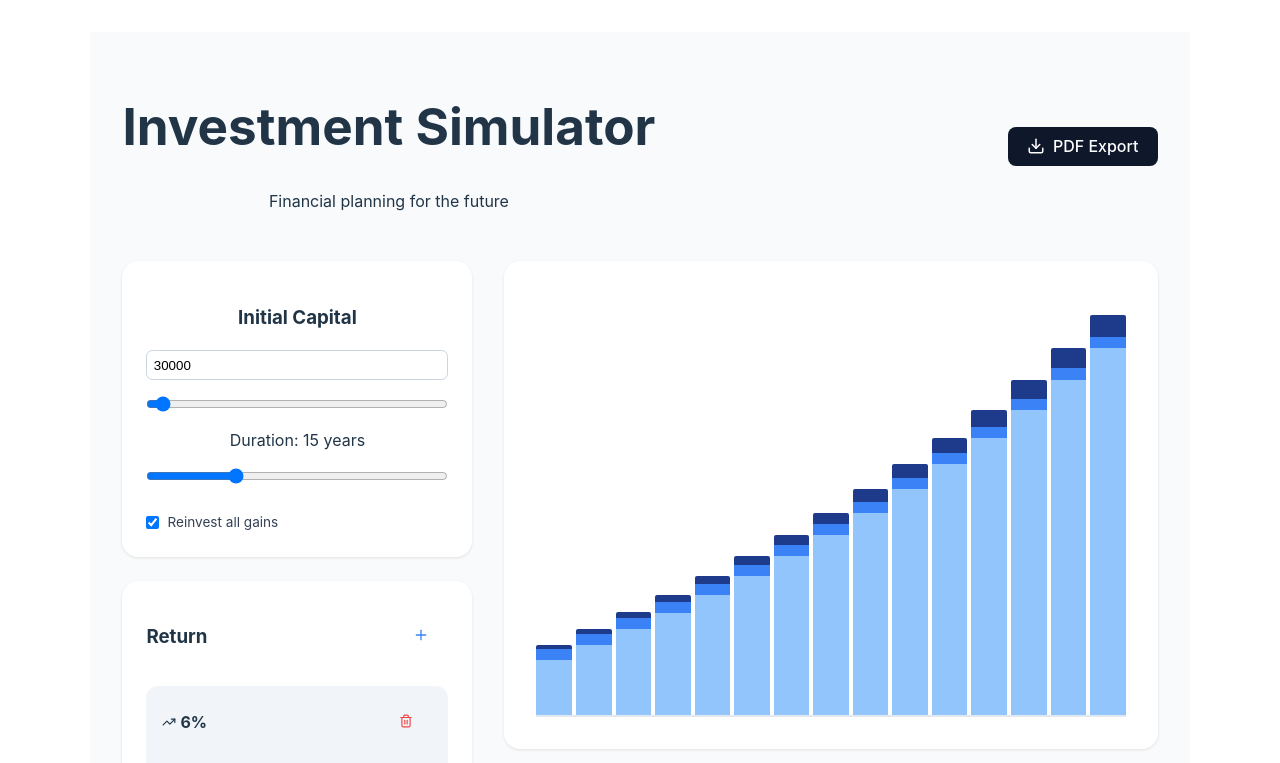
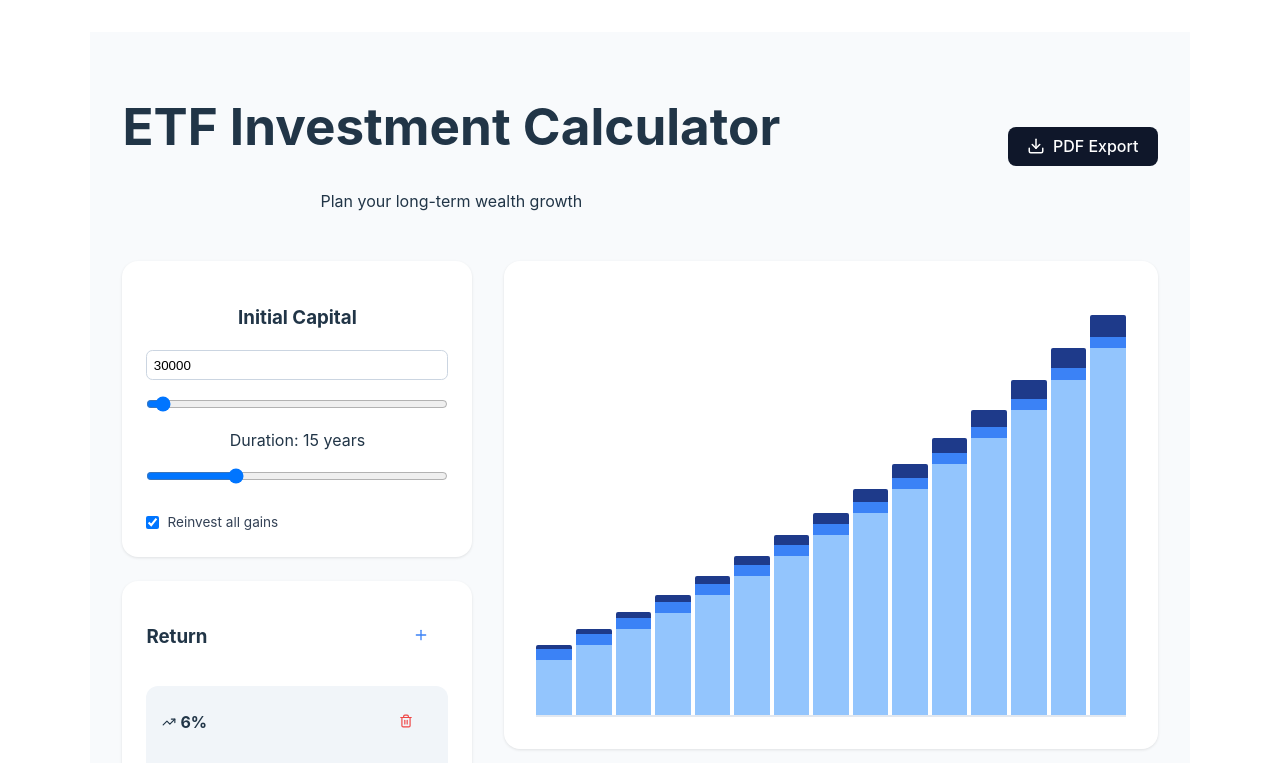
Before and after one commit to hamsterbacke23/investment-calc, a Vue app: page / in a window 1280 px wide. Shown: the top 763 px of the page. Built offline with nearby package versions, Linux system fonts and the light colour scheme.

Commit message:
Rename to ETF Investment Calculator

```diff
--- a/index.html
+++ b/index.html
@@ -4,7 +4,7 @@
     <meta charset="UTF-8" />
     <link rel="icon" type="image/svg+xml" href="/vite.svg" />
     <meta name="viewport" content="width=device-width, initial-scale=1.0" />
-    <title>investment-calc</title>
+    <title>ETF Investment Calculator</title>
   </head>
   <body>
     <div id="app"></div>
--- a/src/App.vue
+++ b/src/App.vue
@@ -241,8 +241,8 @@ const exportPDF = () => {
   <div class="app-container">
     <header class="main-header">
       <div>
-        <h1>Investment Simulator</h1>
-        <p>Financial planning for the future</p>
+        <h1>ETF Investment Calculator</h1>
+        <p>Plan your long-term wealth growth</p>
       </div>
       <button @click="exportPDF" class="btn-primary"><Download size="18" /> PDF Export</button>
     </header>
```
